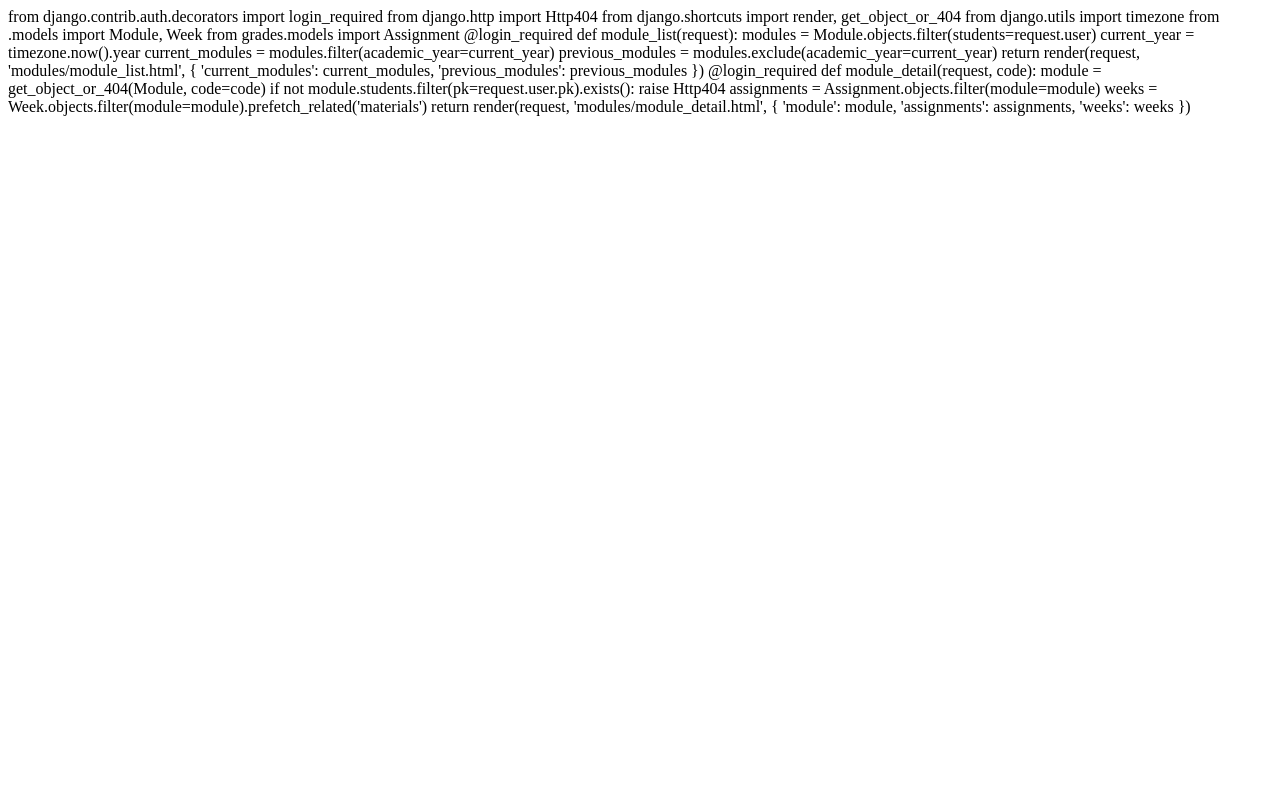
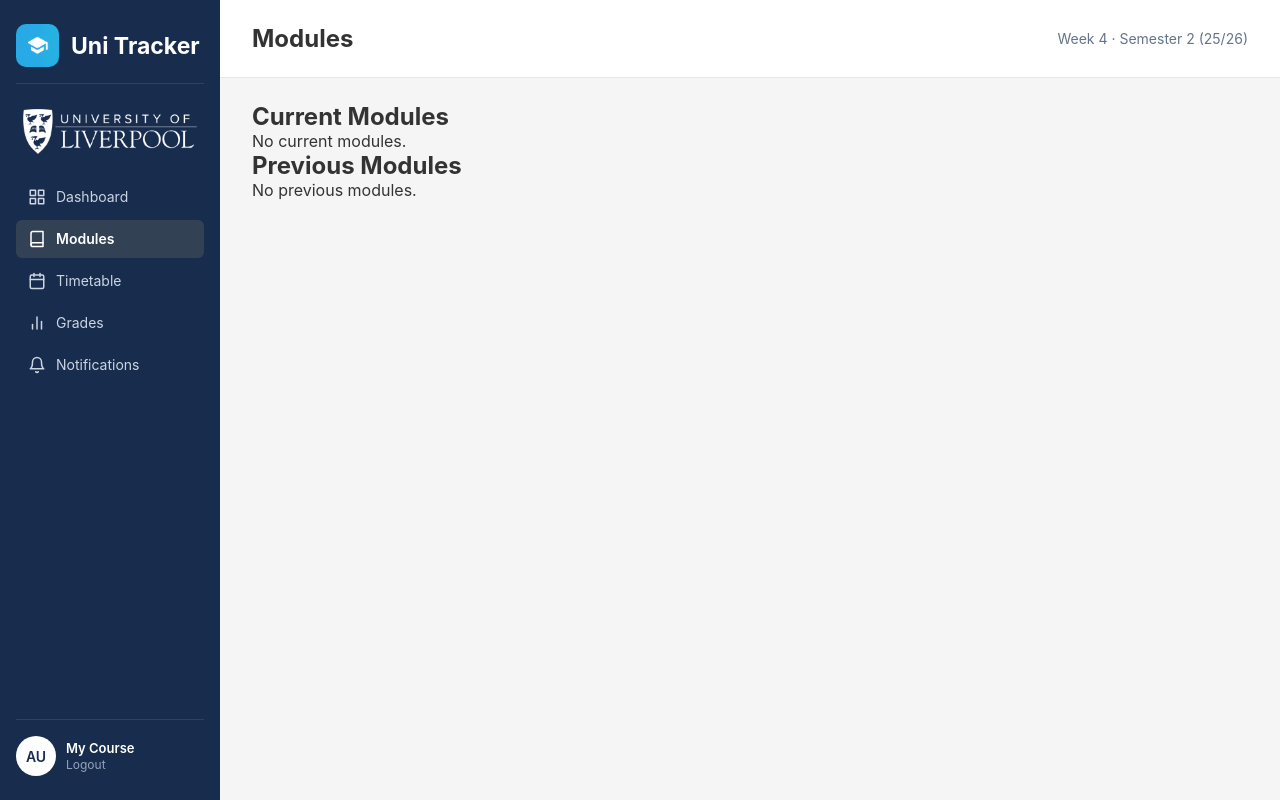
Before and after one commit to Vitto24/COMP208-Group-Project, a Django app: page /modules/ in a window 1280 px wide. Run offline with Django 5.2, Linux system fonts and the light colour scheme; a user stored in the database is signed in; data comes from the database, SQL or seed files in the repository; parts of the project's set-up code (start-up, migrations or seed data) failed here and were passed over.

Commit message:
Added previous and current modules

```diff
--- a/templates/modules/module_list.html
+++ b/templates/modules/module_list.html
@@ -1,39 +1,50 @@
-from django.contrib.auth.decorators import login_required
-from django.http import Http404
-from django.shortcuts import render, get_object_or_404
-from django.utils import timezone
-from .models import Module, Week
-from grades.models import Assignment
+{% extends 'base.html' %}
+
+{% block title %}Modules — Uni Tracker{% endblock %}
+{% block nav_modules %}active{% endblock %}
+{% block page_title %}Modules{% endblock %}
+
+{% block content %}
+
+<h2>Current Modules</h2>
+
+<div class="module-cards">
+    {% for module in current_modules %}
+        <a href="{% url 'modules:module_detail' module.code %}" class="module-card">
+
+            <div class="module-card-header">
+                <strong>{{ module.code }}</strong>
+                <span>{{ module.credits|default:"—" }} credits</span>
+            </div>
+
+            <div class="module-card-name">
+                {{ module.name }}
+            </div>
+        </a>
+    {% empty %}
+        <p>No current modules.</p>
+    {% endfor %}
+</div>
 
 
-@login_required
-def module_list(request):
-    modules = Module.objects.filter(students=request.user)
+<h2>Previous Modules</h2>
 
-    current_year = timezone.now().year
+<div class="module-cards">
+    {% for module in previous_modules %}
+        <a href="{% url 'modules:module_detail' module.code %}" class="module-card">
 
-    current_modules = modules.filter(academic_year=current_year)
-    previous_modules = modules.exclude(academic_year=current_year)
+            <div class="module-card-header">
+                <strong>{{ module.code }}</strong>
+                <span>{{ module.credits|default:"—" }} credits</span>
+            </div>
 
-    return render(request, 'modules/module_list.html', {
-        'current_modules': current_modules,
-        'previous_modules': previous_modules
-    })
+            <div class="module-card-name">
+                {{ module.name }}
+            </div>
+        </a>
+    {% empty %}
+        <p>No previous modules.</p>
+    {% endfor %}
+</div>
 
-
-@login_required
-def module_detail(request, code):
-    module = get_object_or_404(Module, code=code)
-
-    if not module.students.filter(pk=request.user.pk).exists():
-        raise Http404
-
-    assignments = Assignment.objects.filter(module=module)
-
-    weeks = Week.objects.filter(module=module).prefetch_related('materials')
-
-    return render(request, 'modules/module_detail.html', {
-        'module': module,
-        'assignments': assignments,
-        'weeks': weeks
-    })
+{% endblock %}
```
